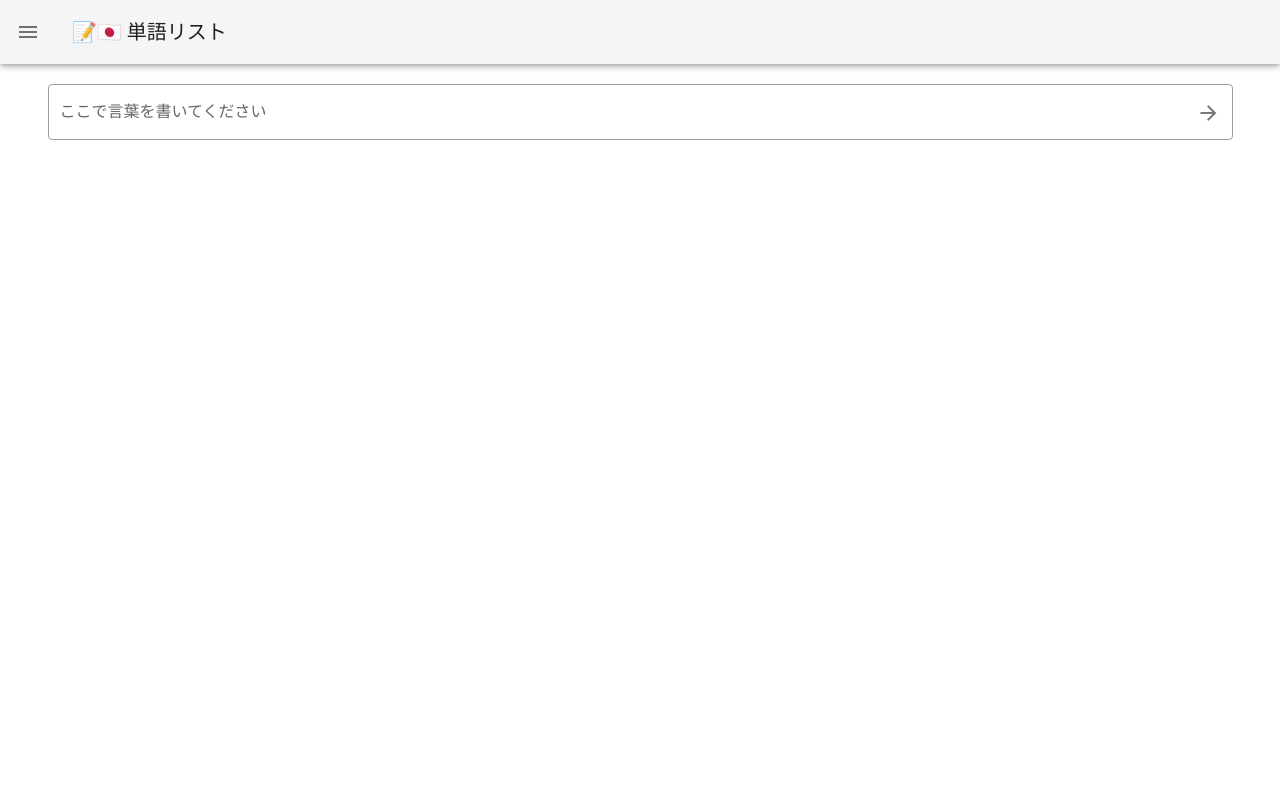
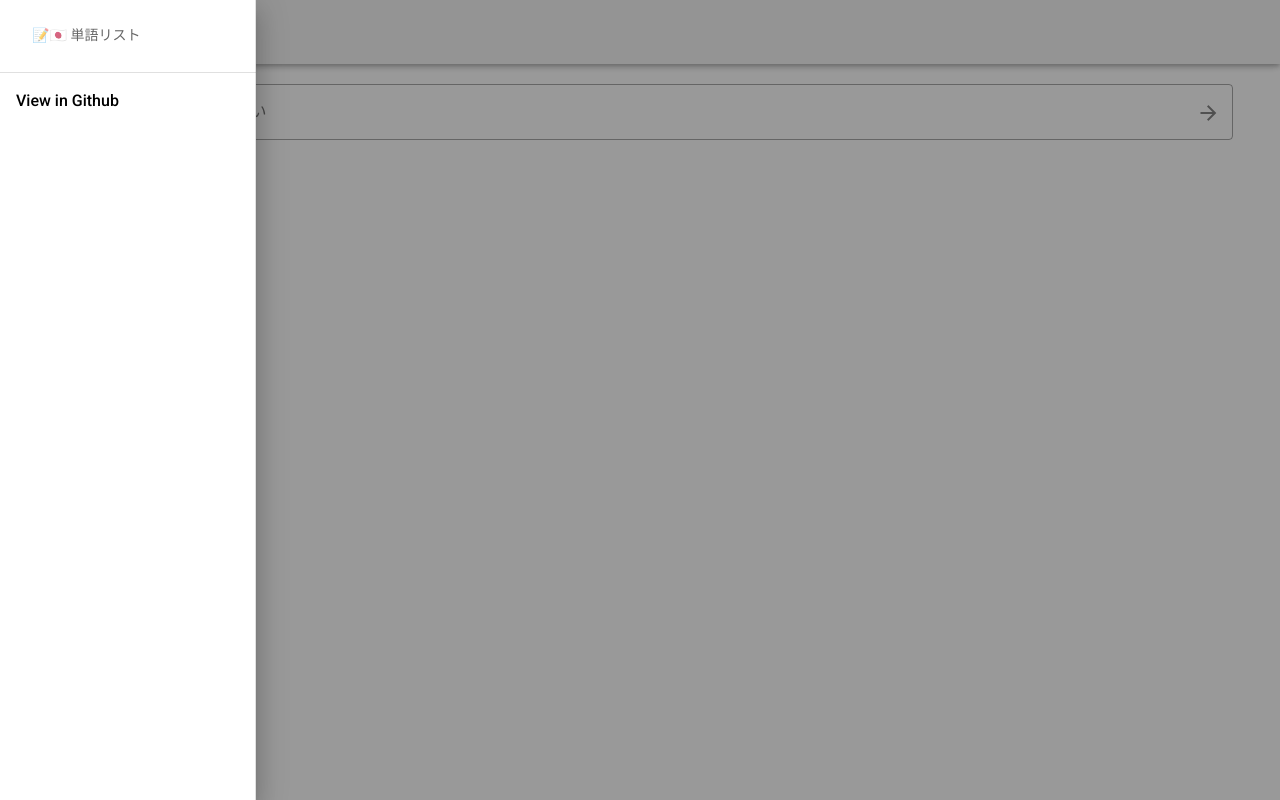
Before and after one commit to idea456/tango-list, a Nuxt app: page / in a window 1280 px wide. Both pictures are taken after a click on the button 28 px from the left and 32 px from the top of the page. Built offline with nearby package versions, Linux system fonts and the light colour scheme.

Commit message:
finalizing project

```diff
--- a/components/MainHeader.vue
+++ b/components/MainHeader.vue
@@ -1,13 +1,43 @@
 <template>
-  <v-app-bar app>
-    <v-app-bar-nav-icon></v-app-bar-nav-icon>
+  <div>
+    <v-app-bar app>
+      <v-app-bar-nav-icon @click="drawer = !drawer"></v-app-bar-nav-icon>
 
-    <v-toolbar-title>📝🇯🇵 単語リスト</v-toolbar-title>
-  </v-app-bar>
+      <v-toolbar-title>📝🇯🇵 単語リスト</v-toolbar-title>
+    </v-app-bar>
+    <v-navigation-drawer v-model="drawer" absolute temporary>
+      <v-list-item>
+        <v-list-item-content>
+          <v-subheader>📝🇯🇵 単語リスト</v-subheader>
+        </v-list-item-content>
+      </v-list-item>
+
+      <v-divider></v-divider>
+      <v-list dense>
+        <v-list-item @click>
+          <v-list-item-content>
+            <v-list-item-title
+              ><a
+                style="text-decoration: none; color: black; font-size: 16px"
+                href="https://github.com/idea456/tango-list"
+              >
+                View in Github</a
+              ></v-list-item-title
+            >
+          </v-list-item-content>
+        </v-list-item>
+      </v-list>
+    </v-navigation-drawer>
+  </div>
 </template>
 
 <script>
 export default {
-  name: "MainHeader"
+  name: "MainHeader",
+  data() {
+    return {
+      drawer: false
+    };
+  }
 };
 </script>
```
